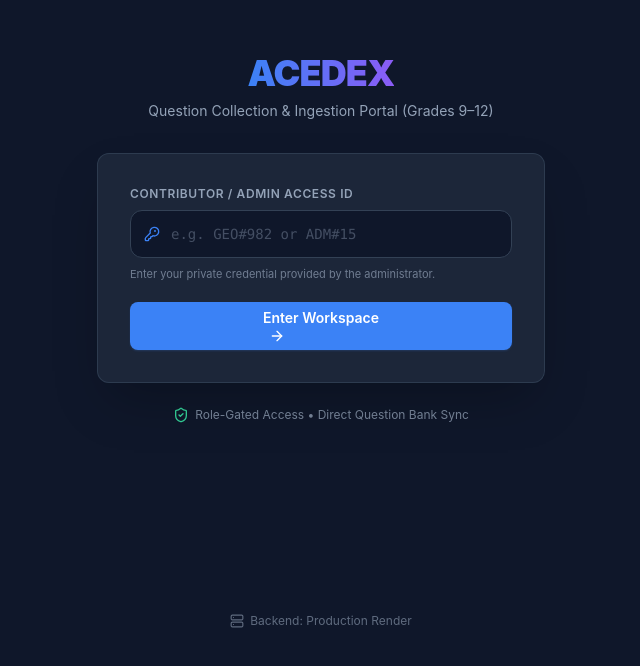
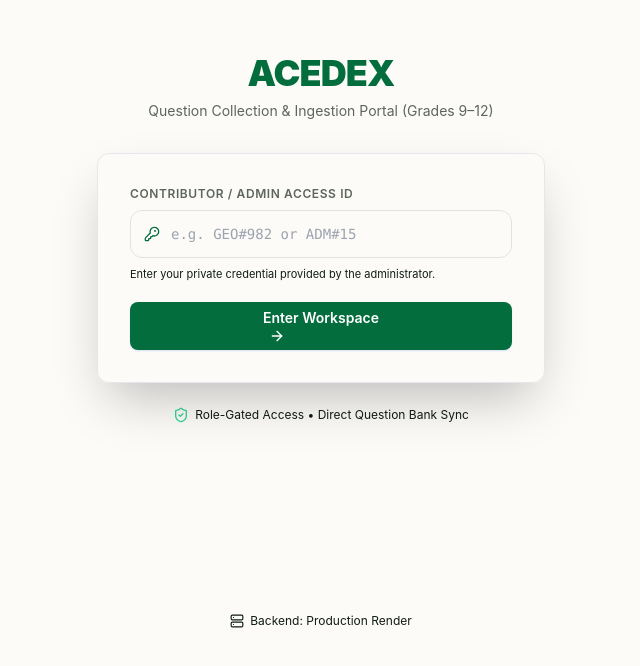
Before and after one commit to newt-ops/Acedex, a Next.js app in the folder apps/web/: page / in a window 1280 px wide. Shown: the part 134-800 px from the top of the page, without its empty margins (319-959 px from the left). Built offline with nearby package versions, Linux system fonts and the light colour scheme; no server answers.

Commit message:
feat(theme): apply official Acedex lab() color palette across web application

```diff
--- a/apps/web/src/app/globals.css
+++ b/apps/web/src/app/globals.css
@@ -2,19 +2,46 @@
 @tailwind components;
 @tailwind utilities;
 
-:root {
-  --acedex-bg: #0F172A;
-  --acedex-card: #1E293B;
-  --acedex-card-hover: #243248;
-  --acedex-border: #334155;
-  --acedex-primary: #3B82F6;
-  --acedex-primary-hover: #2563EB;
-  --acedex-accent: #8B5CF6;
-  --acedex-text: #F8FAFC;
-  --acedex-muted: #94A3B8;
-  --acedex-success: #10B981;
-  --acedex-warning: #F59E0B;
-  --acedex-danger: #EF4444;
+:root, .light {
+  --background: lab(98.6332% -.128895 1.51819);
+  --foreground: lab(9.2083% -6.48291 2.56682);
+  --card: lab(100% 0 0);
+  --card-foreground: lab(9.2083% -6.48291 2.56682);
+  --popover: lab(100% 0 0);
+  --popover-foreground: lab(9.2083% -6.48291 2.56682);
+  --primary: lab(40.0013% -36.9774 19.1113);
+  --primary-foreground: lab(98.423% -3.70666 1.89806);
+  --secondary: lab(94.8764% -1.75828 2.32178);
+  --secondary-foreground: lab(21.5218% -9.61119 4.24346);
+  --muted: lab(95.1831% -.708431 2.14471);
+  --muted-foreground: lab(42.2361% -5.02983 3.91402);
+  --accent: lab(93.8619% -5.31858 3.38657);
+  --accent-foreground: lab(19.4574% -15.9754 7.81841);
+  --destructive: lab(45.8049% 62.9533 44.1);
+  --destructive-foreground: lab(97.5918% 3.00431 1.76224);
+  --success: lab(49.4516% -40.332 24.2186);
+  --success-foreground: lab(97.8423% -3.61246 2.11393);
+  --warning: lab(67.1959% 24.4167 67.5432);
+  --warning-foreground: lab(16.3459% 9.83904 23.7715);
+  --info: lab(49.1746% -17.3087 -27.8832);
+  --info-foreground: lab(97.7192% -2.12559 -2.92403);
+  --border: lab(90% -0.8 2.0);
+  --input: lab(92% -0.8 2.0);
+  --ring: lab(40.0013% -36.9774 19.1113);
+
+  /* Acedex design system aliases */
+  --acedex-bg: var(--background);
+  --acedex-card: var(--card);
+  --acedex-card-hover: var(--secondary);
+  --acedex-border: var(--border);
+  --acedex-primary: var(--primary);
+  --acedex-primary-hover: lab(35% -34 17);
+  --acedex-accent: var(--primary);
+  --acedex-text: var(--foreground);
+  --acedex-muted: var(--muted-foreground);
+  --acedex-success: var(--success);
+  --acedex-warning: var(--warning);
+  --acedex-danger: var(--destructive);
 }
 
 * {
@@ -22,8 +49,8 @@
 }
 
 body {
-  background-color: #0F172A;
-  color: #F8FAFC;
+  background-color: var(--background);
+  color: var(--foreground);
   font-family: -apple-system, BlinkMacSystemFont, 'Segoe UI', Roboto, Oxygen, Ubuntu, Cantarell, sans-serif;
   min-height: 100vh;
   -webkit-font-smoothing: antialiased;
--- a/apps/web/src/app/layout.tsx
+++ b/apps/web/src/app/layout.tsx
@@ -12,7 +12,7 @@ export const viewport: Viewport = {
   width: 'device-width',
   initialScale: 1,
   maximumScale: 1,
-  themeColor: '#0F172A',
+  themeColor: '#FAFAF9',
 };
 
 export default function RootLayout({
@@ -21,7 +21,7 @@ export default function RootLayout({
   children: React.ReactNode;
 }) {
   return (
-    <html lang="en" className="dark">
+    <html lang="en" className="light">
       <body className="bg-acedex-bg text-acedex-text min-h-screen antialiased flex flex-col">
         <AuthProvider>
           <div className="flex-1 flex flex-col">{children}</div>
--- a/apps/web/src/lib/constants.ts
+++ b/apps/web/src/lib/constants.ts
@@ -23,23 +23,23 @@ export const STATUS_LABELS: Record<string, string> = {
 
 export const STATUS_BADGE_STYLES: Record<string, { bg: string; text: string; border: string }> = {
   approved: {
-    bg: 'bg-emerald-500/15',
-    text: 'text-emerald-400',
-    border: 'border-emerald-500/30',
+    bg: 'bg-emerald-50 dark:bg-emerald-950/40',
+    text: 'text-emerald-800 dark:text-emerald-300',
+    border: 'border-emerald-300 dark:border-emerald-800',
   },
   submitted: {
-    bg: 'bg-amber-500/15',
-    text: 'text-amber-400',
-    border: 'border-amber-500/30',
+    bg: 'bg-amber-50 dark:bg-amber-950/40',
+    text: 'text-amber-800 dark:text-amber-300',
+    border: 'border-amber-300 dark:border-amber-800',
   },
   not_started: {
-    bg: 'bg-slate-800',
-    text: 'text-slate-400',
-    border: 'border-slate-700',
+    bg: 'bg-acedex-card-hover',
+    text: 'text-acedex-muted',
+    border: 'border-acedex-border',
   },
   rejected: {
-    bg: 'bg-rose-500/15',
-    text: 'text-rose-400',
-    border: 'border-rose-500/30',
+    bg: 'bg-rose-50 dark:bg-rose-950/40',
+    text: 'text-rose-700 dark:text-rose-300',
+    border: 'border-rose-300 dark:border-rose-800',
   },
 };
--- a/apps/web/tailwind.config.js
+++ b/apps/web/tailwind.config.js
@@ -8,23 +8,68 @@ module.exports = {
   theme: {
     extend: {
       colors: {
+        background: 'var(--background)',
+        foreground: 'var(--foreground)',
+        card: {
+          DEFAULT: 'var(--card)',
+          foreground: 'var(--card-foreground)',
+        },
+        popover: {
+          DEFAULT: 'var(--popover)',
+          foreground: 'var(--popover-foreground)',
+        },
+        primary: {
+          DEFAULT: 'var(--primary)',
+          foreground: 'var(--primary-foreground)',
+        },
+        secondary: {
+          DEFAULT: 'var(--secondary)',
+          foreground: 'var(--secondary-foreground)',
+        },
+        muted: {
+          DEFAULT: 'var(--muted)',
+          foreground: 'var(--muted-foreground)',
+        },
+        accent: {
+          DEFAULT: 'var(--accent)',
+          foreground: 'var(--accent-foreground)',
+        },
+        destructive: {
+          DEFAULT: 'var(--destructive)',
+          foreground: 'var(--destructive-foreground)',
+        },
+        success: {
+          DEFAULT: 'var(--success)',
+          foreground: 'var(--success-foreground)',
+        },
+        warning: {
+          DEFAULT: 'var(--warning)',
+          foreground: 'var(--warning-foreground)',
+        },
+        info: {
+          DEFAULT: 'var(--info)',
+          foreground: 'var(--info-foreground)',
+        },
+        border: 'var(--border)',
+        input: 'var(--input)',
+        ring: 'var(--ring)',
         acedex: {
-          bg: '#0F172A',
-          card: '#1E293B',
-          'card-hover': '#243248',
-          border: '#334155',
-          primary: '#3B82F6',
-          'primary-hover': '#2563EB',
-          accent: '#8B5CF6',
-          text: '#F8FAFC',
-          muted: '#94A3B8',
-          success: '#10B981',
-          warning: '#F59E0B',
-          danger: '#EF4444',
+          bg: 'var(--background)',
+          card: 'var(--card)',
+          'card-hover': 'var(--secondary)',
+          border: 'var(--border)',
+          primary: 'var(--primary)',
+          'primary-hover': 'lab(35% -34 17)',
+          accent: 'var(--primary)',
+          text: 'var(--foreground)',
+          muted: 'var(--muted-foreground)',
+          success: 'var(--success)',
+          warning: 'var(--warning)',
+          danger: 'var(--destructive)',
         },
       },
       backgroundImage: {
-        'acedex-gradient': 'linear-gradient(135deg, #3B82F6 0%, #8B5CF6 100%)',
+        'acedex-gradient': 'linear-gradient(135deg, var(--primary) 0%, var(--info) 100%)',
       },
     },
   },
```
